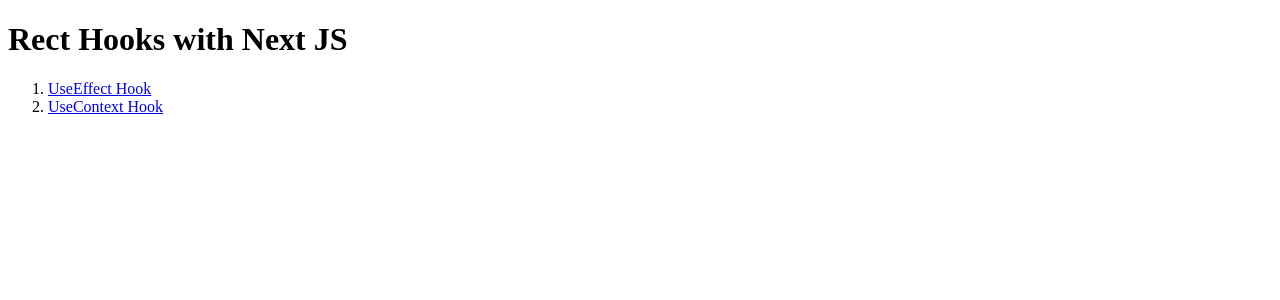
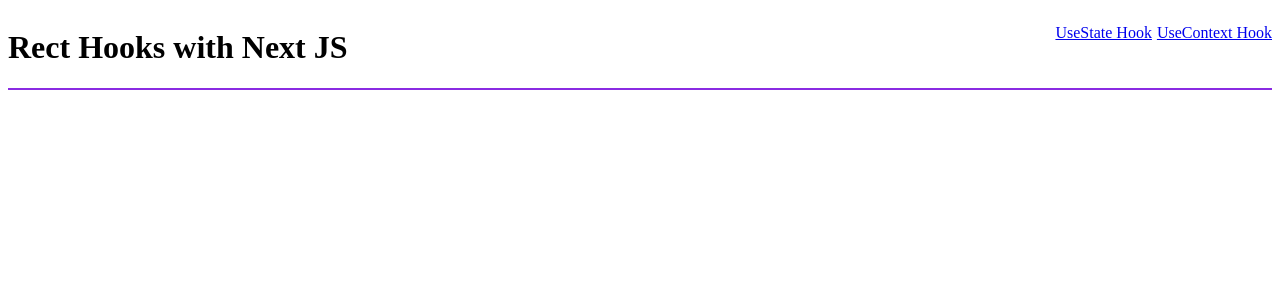
Before and after one commit to bctvizag1/ReactHooks_NextJs, a Next.js app: page / in a window 1280 px wide. Shown: the top 300 px of the page. Built offline with nearby package versions, Linux system fonts and the light colour scheme.

Commit message:
renamed useEffectHook folder to  useStateHook folder

```diff
--- a/src/pages/_document.js
+++ b/src/pages/_document.js
@@ -1,11 +1,14 @@
 import { Html, Head, Main, NextScript } from 'next/document'
+import NavBar from './components/NavBar'
 
 export default function Document() {
   return (
     <Html lang="en">
       <Head />
       <body>
+        <NavBar />
         <Main />
+
         <NextScript />
       </body>
     </Html>
--- /dev/null
+++ b/src/pages/components/NavBar.jsx
@@ -0,0 +1,25 @@
+import React from 'react'
+import Link from "next/link";
+
+import style from './Navbar.module.css'
+
+
+export default function NavBar() {
+  return (
+    <header className={style.NavBar}>
+      <h1>Rect Hooks with Next JS</h1>
+      <ol>
+        <li>
+          <Link rel="stylesheet" href="/useStateHook" >
+            UseState Hook
+          </Link>
+        </li>
+        <li>
+          <Link rel="stylesheet" href="/useContextHook" >
+            UseContext Hook
+          </Link>
+        </li>
+      </ol>
+    </header>
+  )
+}
--- /dev/null
+++ b/src/pages/components/Navbar.module.css
@@ -0,0 +1,16 @@
+.NavBar {
+  display: flex;
+  justify-content: space-between;
+
+  border-bottom: 2px solid blueviolet;
+
+}
+
+.NavBar ol {
+  display: flex;
+  gap: 5px;
+}
+
+.NavBar ol li {
+  list-style-type: none;
+}
--- a/src/pages/index.js
+++ b/src/pages/index.js
@@ -3,6 +3,7 @@
 
 // import styles from "@/styles/Home.module.css";
 import Link from "next/link";
+import NavBar from "./components/NavBar";
 
 const inter = Inter({ subsets: ["latin"] });
 
@@ -13,20 +14,8 @@
         <title>Create Next App</title>
         <link rel="icon" href="/favicon.ico" />
       </Head>
+
       <main className="container mx-auto">
-        <h1 className="text-3xl font-bold underline">Rect Hooks with Next JS</h1>
-        <ol>
-          <li>
-            <Link rel="stylesheet" href="/useEffectHook" >
-              UseEffect Hook
-            </Link>
-          </li>
-          <li>
-            <Link rel="stylesheet" href="/useContextHook" >
-              UseContext Hook
-            </Link>
-          </li>
-        </ol>
       </main>
     </>
   );
--- a/src/pages/useEffectHook/index.jsx
+++ b/src/pages/useStateHook/index.jsx
@@ -17,8 +17,6 @@
         <Hook3></Hook3>
         <HookArray></HookArray>
       </section>
-
-      <h1>UseEffect</h1>
     </div>
   );
 }
--- a/src/styles/Home.module.css
+++ b/src/styles/Home.module.css
@@ -0,0 +1,4 @@
+.test {
+  display: flex;
+  border: 1px solid black;
+}
--- a/src/styles/globals.css
+++ b/src/styles/globals.css
@@ -22,6 +22,7 @@
 .flex {
   display: flex;
   gap: 3px;
+  justify-content: space-between;
 }
 
 .panel-light,
```
Also changed, not shown: src/pages/useStateHook/ClassCounter.jsx (renamed from src/pages/useEffectHook/ClassCounter.jsx), src/pages/useStateHook/Counter2.jsx (renamed from src/pages/useEffectHook/Counter2.jsx), src/pages/useStateHook/FunctionCounter.jsx (renamed from src/pages/useEffectHook/FunctionCounter.jsx), src/pages/useStateHook/Hook3.jsx (renamed from src/pages/useEffectHook/Hook3.jsx), src/pages/useStateHook/HookArray.jsx (renamed from src/pages/useEffectHook/HookArray.jsx).
